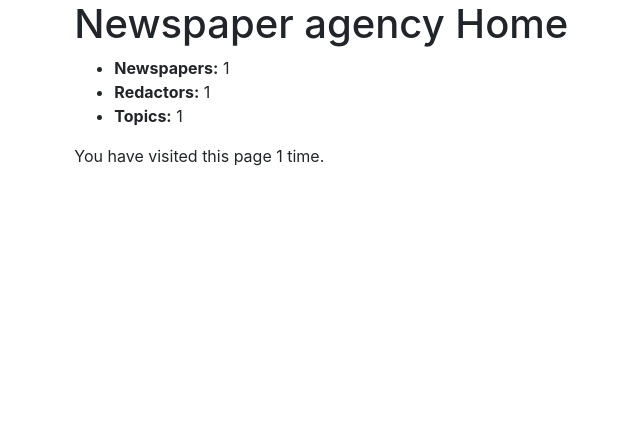
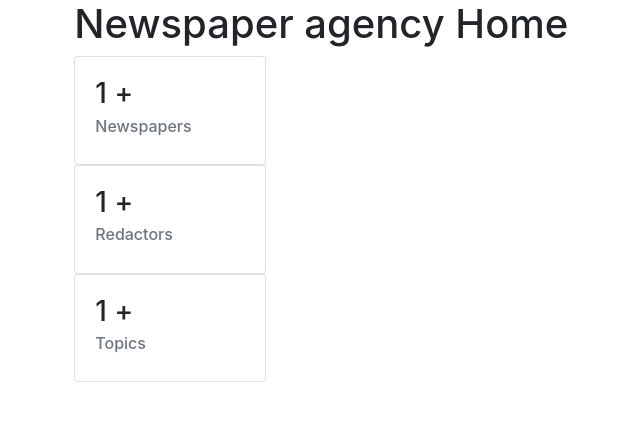
Before and after one commit to HalynaRohatska/newspaper_agency, a Django app: template templates/newspaper/index.html in a window 1280 px wide. Shown: the top 421 px of the page, without its empty margins (154-794 px from the left). Run offline with Django 5.2, Linux system fonts and the light colour scheme; the template is opened without the code that fills it: most values are stand-ins (such as "Sample title", 1, 10 or a date in 2020); parts of the project's set-up code (start-up, migrations or seed data) failed here and were passed over; some libraries are stand-ins or nearby versions.

Commit message:
Add base templates

```diff
--- a/templates/base.html
+++ b/templates/base.html
@@ -2,7 +2,7 @@
 <html lang="en">
 
 <head>
-    {% block title %}<title>Taxi Service</title>{% endblock %}
+    {% block title %}<title>Newspaper agency</title>{% endblock %}
     <meta charset="utf-8">
     <meta name="viewport" content="width=device-width, initial-scale=1">
     <link rel="stylesheet"
@@ -11,20 +11,22 @@
           crossorigin="anonymous">
     <!-- Add additional CSS in static file -->
     {% load static %}
-{#    <link rel="stylesheet" href="{% static 'css/styles.css' %}">#}
+    <link rel="stylesheet" href="{% static 'css/styles.css' %}">
 </head>
 
 <body>
+
 <div class="container-fluid">
   <div class="row">
-        <div class="col-sm-2">
-
-            {% block sidebar %}
-                {% include "includes/sidebar.html" %}
+    <div class="col-sm-12" style="padding: 0">
+     {% block nav %}
+       {% include "includes/navigation.html" %}
      {% endblock %}
-
     </div>
-        <div class="col-sm-10 ">
+  </div>
+  <div class="row row-padding">
+    <div class="col-sm-2"></div>
+    <div class="col-sm-8 position-element">
 
         {% block content %}{% endblock %}
 
@@ -33,6 +35,9 @@
         {% endblock %}
 
     </div>
+    <div class="col-sm-2"></div>
+
+
     </div>
 </div>
 </body>
--- a/templates/newspaper/index.html
+++ b/templates/newspaper/index.html
@@ -1,15 +1,28 @@
 {% extends "base.html" %}
 
 {% block content %}
-    <h1>Newspaper agency Home</h1>
-    <ul>
-        <li><strong>Newspapers:</strong> {{ num_newspaper }}</li>
-        <li><strong>Redactors:</strong> {{ num_redactors }}</li>
-        <li><strong>Topics:</strong> {{ num_topic }}</li>
-    </ul>
 
-    <p>You have visited this page
-        {{ num_visits }} time{{ num_visits|pluralize }}.
-    </p>
+  <h1 class="title title-main">Newspaper agency Home</h1>
+
+  <div class="position-card">
+    <div class="card" style="width: 12rem;">
+      <div class="card-body">
+        <h3 class="card-title">{{ num_newspaper }} +</h3>
+        <h6 class="card-subtitle mb-2 text-muted">Newspapers</h6>
+      </div>
+    </div>
+    <div class="card" style="width: 12rem;">
+      <div class="card-body">
+        <h3 class="card-title">{{ num_redactors }} +</h3>
+        <h6 class="card-subtitle mb-2 text-muted">Redactors</h6>
+      </div>
+    </div>
+    <div class="card" style="width: 12rem;">
+      <div class="card-body">
+        <h3 class="card-title"> {{ num_topic }} +</h3>
+        <h6 class="card-subtitle mb-2 text-muted">Topics </h6>
+      </div>
+    </div>
+  </div>
 
 {% endblock %}
```
Lines whose indentation alone changed are shown as unchanged.
